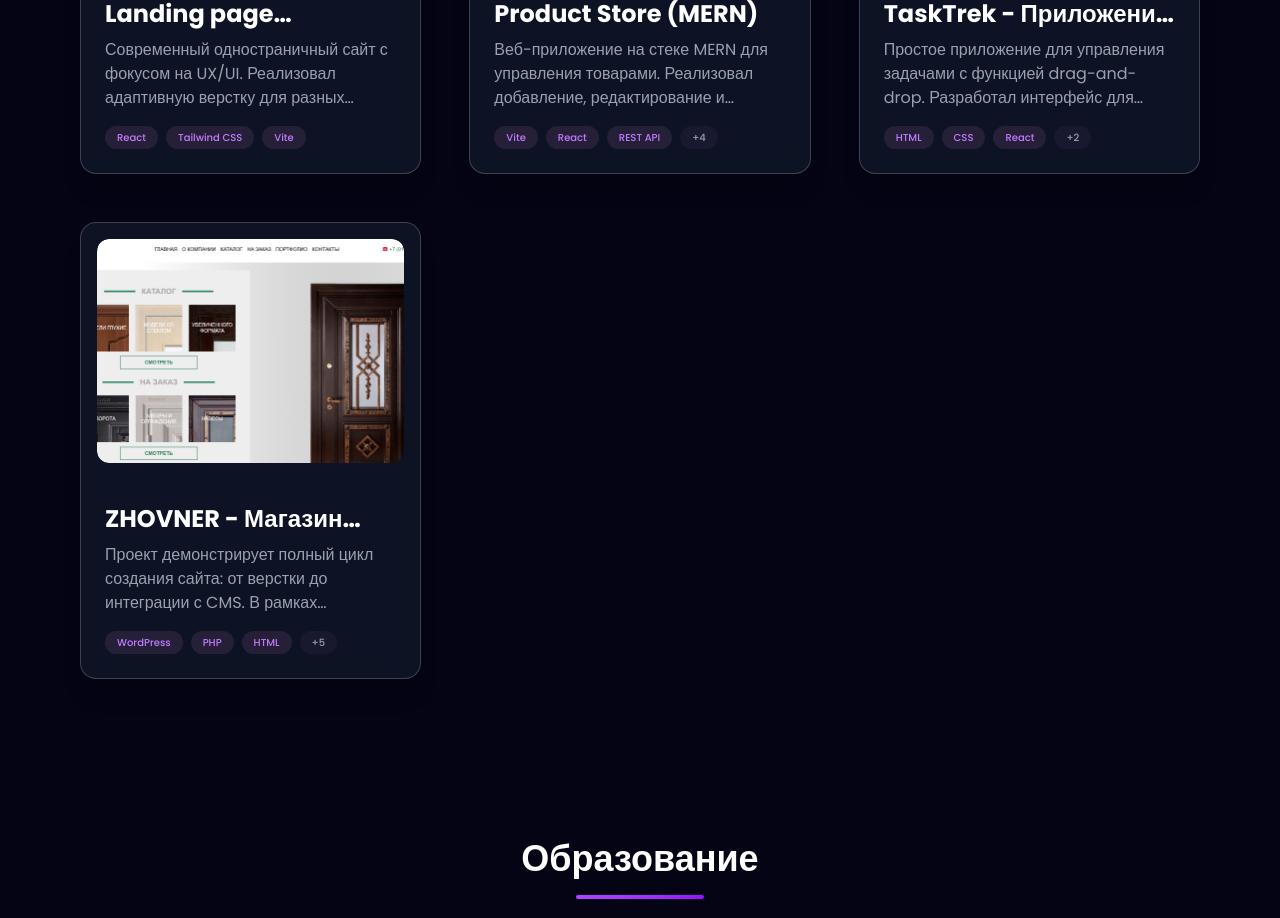
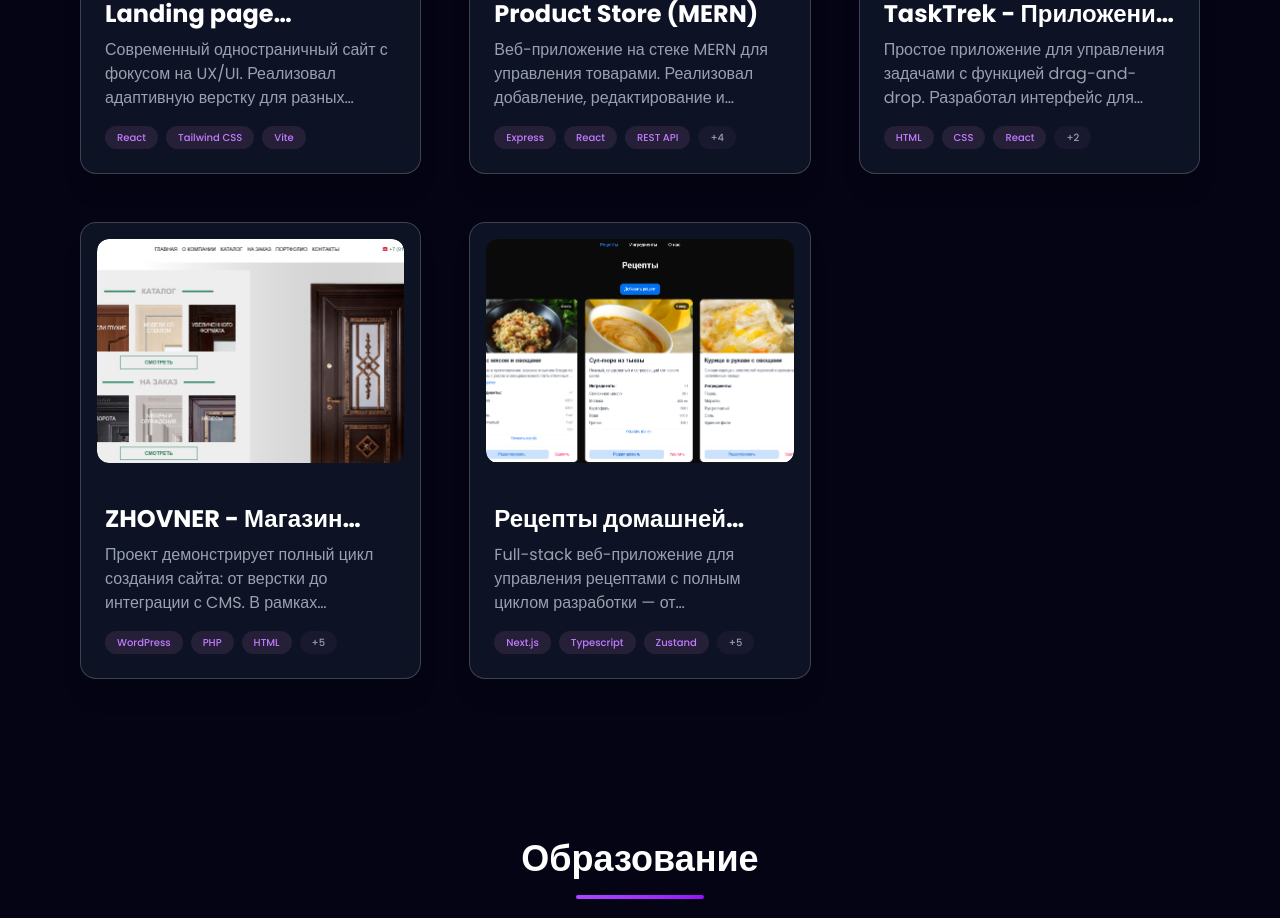
Before and after one commit to vlad-ryad/portfolio_project, a React (Vite) app: page / in a window 1280 px wide. Shown: the part 3060-3978 px from the top of the page. Built offline with nearby package versions, Linux system fonts and the light colour scheme.

Commit message:
feat: обновлены константы, добавлен новый проект в портфолио

```diff
--- a/src/constants.js
+++ b/src/constants.js
@@ -29,6 +29,7 @@ import ProductStoreLogo from './assets/work_logo/product_store_mern.png';
 import omnivisionLogo from './assets/work_logo/omniVision.png';
 import taskLogo from './assets/work_logo/task_project.png';
 import doorsWp_Logo from './assets/work_logo/wp_doors_project.png';
+import kitchenLogo from './assets/work_logo/next_kitchen_recipes.png';
 
 
 
@@ -141,7 +142,7 @@ export const projects = [
     description:
       "Веб-приложение на стеке MERN для управления товарами. Реализовал добавление, редактирование и удаление товаров, интеграцию с REST API, работу с MongoDB и Node.js, настроил фронтенд на React с использованием Chakra UI.",
     image: ProductStoreLogo,
-    tags: ["Vite", "React", "REST API", "Node", "Express", "MongoDB", "Chakra UI"],
+    tags: ["Express", "React", "REST API", "Node", "Vite", "MongoDB", "Chakra UI"],
     github: "https://github.com/vlad-ryad/product_store_mern",
     webapp: "https://product-store-mern-05b1.onrender.com/",
   },
@@ -164,4 +165,13 @@ export const projects = [
     github: "https://github.com/vlad-ryad/doors_wp_project/",
     webapp: "http://u196614.test-handyhost.ru/",
   },
+  {
+    id: 7,
+    title: "Рецепты домашней кухни",
+    description: "Full-stack веб-приложение для управления рецептами с полным циклом разработки — от инициализации проекта до деплоя. Реализована система аутентификации пользователей (Auth.js) с защищенными маршрутами через middleware. В проекте использован современный стек: Next.js App Router для файлового роутинга, PostgreSQL база данных с Prisma ORM, Zustand для глобального состояния и Zod для валидации данных. Интерфейс построен на компонентах HeroUI. Ключевые функции: регистрация/авторизация, создание/редактирование рецептов, работа с ингредиентами, серверные действия для обработки форм и модальные окна для взаимодействия с пользователем.",
+    image: kitchenLogo,
+    tags: ["Next.js", "Typescript", "Zustand", "Zod", "HeroUI", "PostgreSQL", "Prisma ORM", "Auth.js"],
+    github: "https://github.com/vlad-ryad/next_kitchen_recipes/",
+    webapp: "https://next-kitchen-recipes.vercel.app/",
+  },
 ];
```
